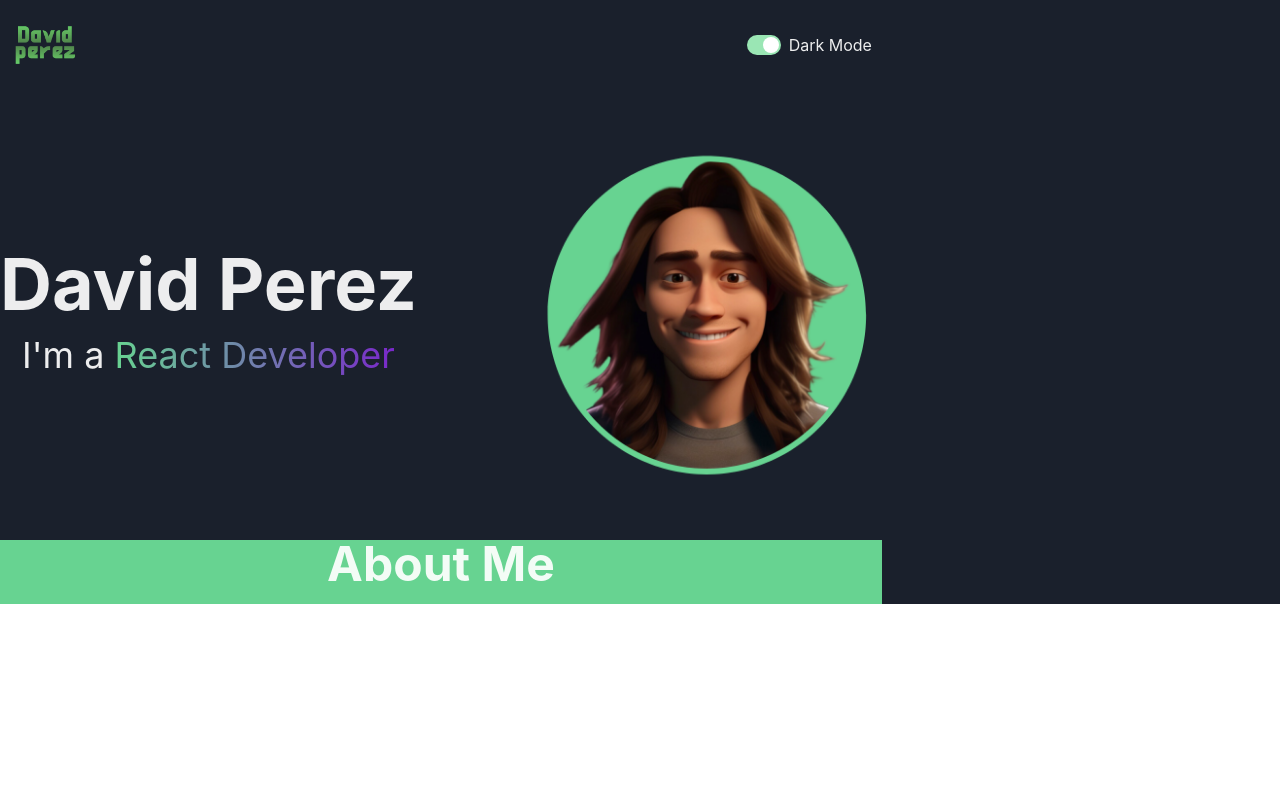
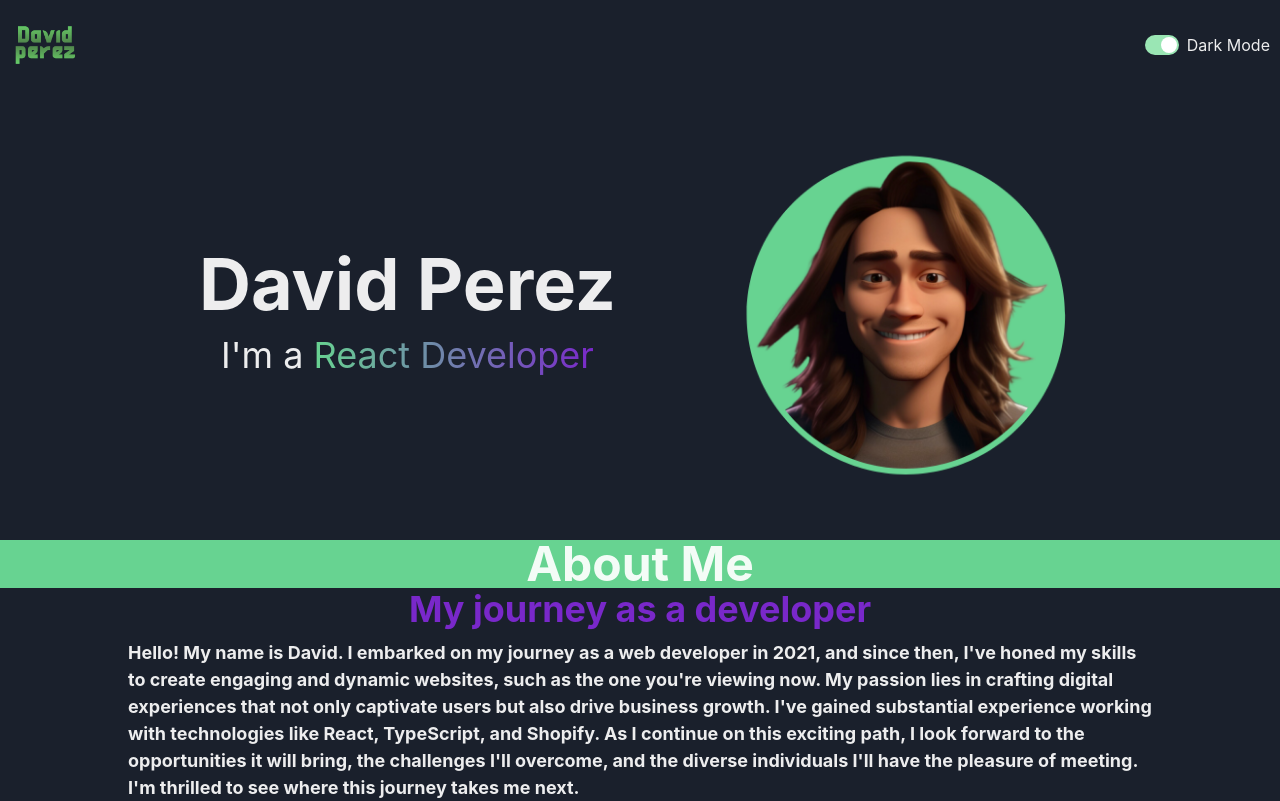
Before and after one commit to dperez00/portfolio-site, a React (Vite) app in the folder portfolio-site/: page / in a window 1280 px wide. Built offline with nearby package versions, Linux system fonts and the light colour scheme.

Commit message:
Refactor AboutMe component to include additional content

```diff
--- a/portfolio-site/src/components/AboutMe.tsx
+++ b/portfolio-site/src/components/AboutMe.tsx
@@ -1,12 +1,31 @@
-import { HStack, Heading } from "@chakra-ui/react";
+import { Heading, Text, VStack } from "@chakra-ui/react";
 
 const AboutMe = () => {
   return (
-    <HStack justifyContent="center" mt="50px" bgColor="#67d391">
-      <Heading as="h2" size="2xl" mb="4">
-        About Me
-      </Heading>
-    </HStack>
+    <>
+      <VStack justifyContent="center" mt="50px" bgColor="#67d391">
+        <Heading as="h2" size="2xl">
+          About Me
+        </Heading>
+      </VStack>
+      <VStack justifyContent="center">
+        <Heading as="h2" color="#7928CA">
+          My journey as a developer
+        </Heading>
+        <Text width="80%" as="b" fontSize="lg">
+          Hello! My name is David. I embarked on my journey as a web developer
+          in 2021, and since then, I've honed my skills to create engaging and
+          dynamic websites, such as the one you're viewing now. My passion lies
+          in crafting digital experiences that not only captivate users but also
+          drive business growth. I've gained substantial experience working with
+          technologies like React, TypeScript, and Shopify. As I continue on
+          this exciting path, I look forward to the opportunities it will bring,
+          the challenges I'll overcome, and the diverse individuals I'll have
+          the pleasure of meeting. I'm thrilled to see where this journey takes
+          me next.
+        </Text>
+      </VStack>
+    </>
   );
 };
 
```
